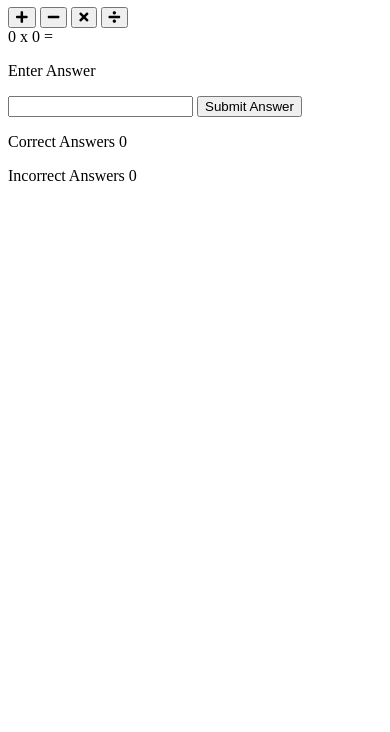
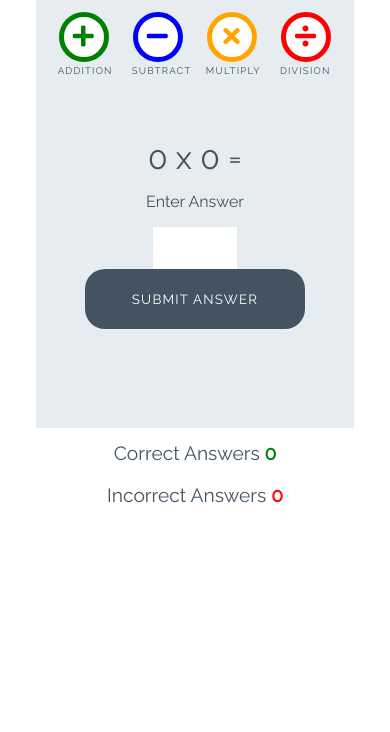
Before and after one commit to T254-bot/Love-Maths, a plain HTML site: page index.html in a window 390 px wide. Shown: the part 112-844 px from the top of the page. Drawn offline with Linux system fonts and the light colour scheme.

Commit message:
Adds completed css for project, updates html buttons with correct data-type attributes

```diff
--- a/assets/css/style.css
+++ b/assets/css/style.css
@@ -0,0 +1,250 @@
+body {
+    background-color: white;
+    font-family: "Raleway", sans-serif;
+    color: #445361;
+    text-align: center;
+}
+
+/* --------- Heading */
+
+.heading {
+    text-align: center;
+    font-size: 2.5rem;
+}
+
+.logo {
+    height: 40px;
+    padding-right: 5px;
+}
+
+/* --------- Game layout */
+
+.game-area {
+    background-color: #E6ECF0;
+    box-sizing: border-box;
+    width: 85%;
+    height: 65vh;
+    max-height: 450px;
+    max-width: 830px;
+    margin-left: auto;
+    margin-right: auto;
+    padding: 1%;
+}
+
+.question-area {
+    width: 50%;
+    font-size: 2rem;
+    margin: auto;
+    padding: 50px 0;
+}
+
+.question-area span {
+    padding: 0 15px;
+}
+
+.score-area {
+    margin: 5px auto;
+    width: 60%;
+    font-size: 1.2rem;
+}
+
+.controls-area {
+    width: 85%;
+    margin: 30px auto;
+}
+
+#score {
+    color: green;
+    font-weight: bold;
+}
+
+#incorrect {
+    color: red;
+    font-weight: bold;
+}
+
+.answer-message {
+    display: none;
+    font-size: 1rem;
+}
+
+#answer-box {
+    border: none;
+    color: #445361;
+    display: inline-block;
+    height: 40px;
+    width: 80px;
+    font-size: 1.2rem;
+}
+
+.scores {
+    display: inline-block;
+    padding: 25px;
+}
+
+/* --------- Buttons */
+
+.btn {
+    width: 220px;
+    height: 60px;
+    font-family: "Raleway", sans-serif;
+    text-transform: uppercase;
+    letter-spacing: 1.2px;
+    color: white;
+}
+
+.btn:focus {
+    outline: none;
+}
+
+.btn--big {
+    padding-top: 10px;
+    border-radius: 50%;
+    background-color: white;
+    border: 10px solid;
+    width: 100px;
+    height: 100px;
+    font-size: 3.2rem;
+    margin: 0 30px;
+    transition: all 0.5s;
+}
+
+.btn--big::after {
+    content: attr(data-type);
+    font-size: 1rem;
+    color: #445361;
+    position: relative;
+    left: -0.5em;
+}
+
+.btn--blue {
+    border-color: blue;
+    color: blue;
+}
+
+.btn--blue:active,
+.btn--blue:hover {
+    background-color: darkblue;
+    color: white;
+}
+
+.btn--orange {
+    border-color: orange;
+    color: orange;
+}
+
+.btn--orange:active,
+.btn--orange:hover {
+    background-color: darkorange;
+    color: white;
+}
+
+.btn--red {
+    border-color: red;
+    color: red;
+}
+
+.btn--red:active,
+.btn--red:hover {
+    background-color: darkred;
+    color: white;
+}
+
+.btn--green {
+    border-color: green;
+    color: green;
+}
+
+.btn--green:active,
+.btn--green:hover {
+    background-color: darkgreen;
+    color: white;
+}
+
+.btn--gray {
+    margin-top: 25px;
+    background-color: #445361;
+    border: 1px transparent;
+    border-radius: 20px;
+}
+
+.btn--gray:active,
+.btn--gray:hover {
+    background-color: #0d1013;
+}
+
+/* --------- Media queries */
+
+@media (max-width: 414px) {
+    .controls-area {
+        width: 100%;
+    }
+
+    .btn--big {
+        margin: 0 10px;
+        padding: 5px;
+        border: 5px solid;
+        width: 50px;
+        height: 50px;
+        font-size: 1.5rem;
+    }
+
+    .btn--big::after {
+        font-size: 0.6rem;
+        left: -0.7rem;
+    }
+
+    .question-area {
+        padding: 10% 0;
+        width: 100%;
+    }
+
+    .question-area span {
+        padding: 0;
+    }
+
+    .answer-message {
+        display: block;
+    }
+
+    #answer-box {
+        display: block;
+        margin: 0 auto;
+    }
+    .btn--gray {
+        margin-top: 0;
+    }
+
+    .score-area {
+        width: 100%;
+    }
+
+    .scores {
+        margin: 0.5em auto;
+        display: block;
+        padding: 5px;
+    }
+
+    .heading {
+        font-size: 2rem;
+    }
+}
+
+@media (max-width: 320px) {
+    .game-area {
+        height: 70vh;
+    }
+
+    .controls-area {
+        width: 75%;
+        margin: 10px auto;
+    }
+
+    .btn--big {
+        margin: 10px 10px;
+    }
+    .question-area {
+        padding: 10px 0;
+    }
+
+}
--- a/index.html
+++ b/index.html
@@ -16,16 +16,16 @@
 
     <div class="game-area">
         <div class="controls-area">
-            <button class="btn btn-big btn-green">
+            <button data-type="addition" class="btn btn--big btn--green">
                 <i class="fas fa-plus"></i>
             </button>
-            <button class="btn btn-big btn-blue">
+            <button data-type="subtract" class="btn btn--big btn--blue">
                 <i class="fas fa-minus"></i>
             </button>
-            <button class="btn btn-big btn-orange">
+            <button data-type="multiply" class="btn btn--big btn--orange">
                 <i class="fas fa-times"></i>
             </button>
-            <button class="btn btn-big btn-red">
+            <button data-type="division" class="btn btn--big btn--red">
                 <i class="fas fa-divide"></i>
             </button>
         </div>
@@ -36,12 +36,12 @@
             <span>=</span>
             <p class="answer-message">Enter Answer</p>
             <input id="answer-box" type="number">
-            <button class="btn btn-grey">Submit Answer</button>
+            <button data-type="submit" class="btn btn--gray">Submit Answer</button>
         </div>
     </div>
     <div class="score-area">
         <p class="scores">Correct Answers <span id="score">0</span> </p>
-        <p class="scores">Incorrect Answers <span id="Incorrect">0</span></p>
+        <p class="scores">Incorrect Answers <span id="incorrect">0</span></p>
     </div>
     <script src="assets/js/script.js"></script>
 </body>
```
